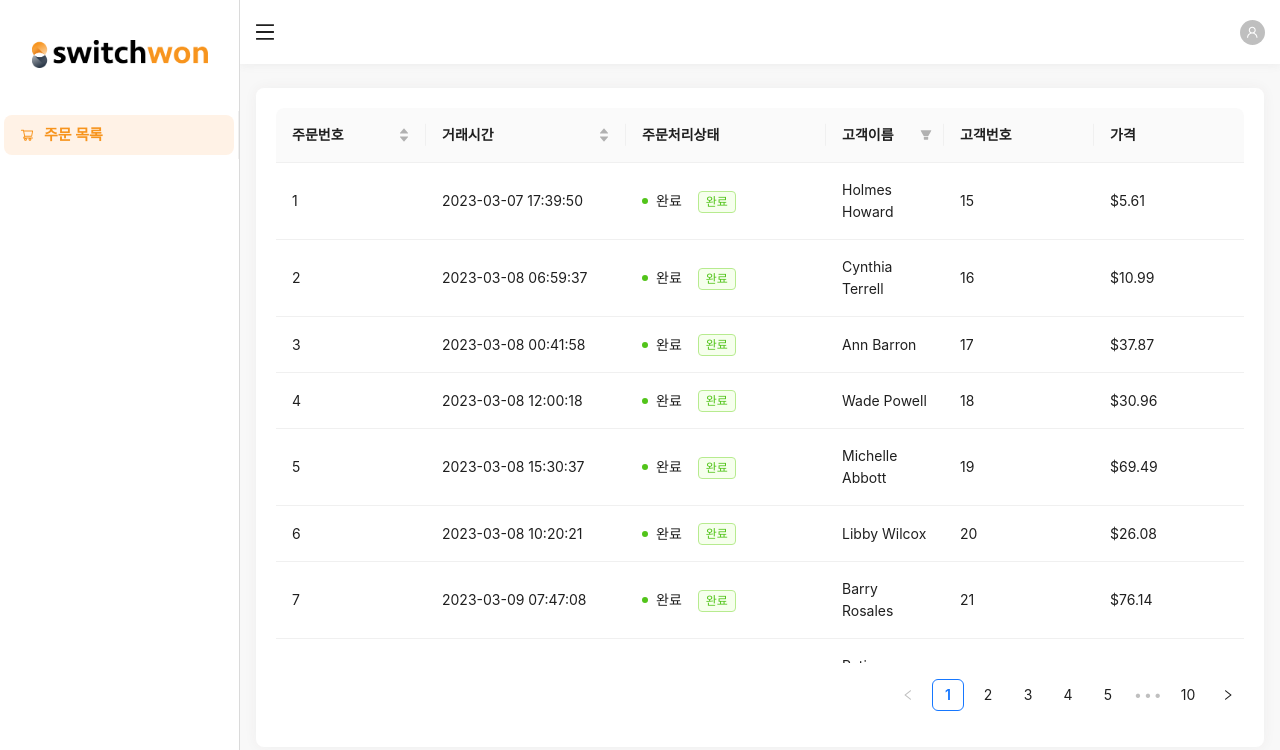
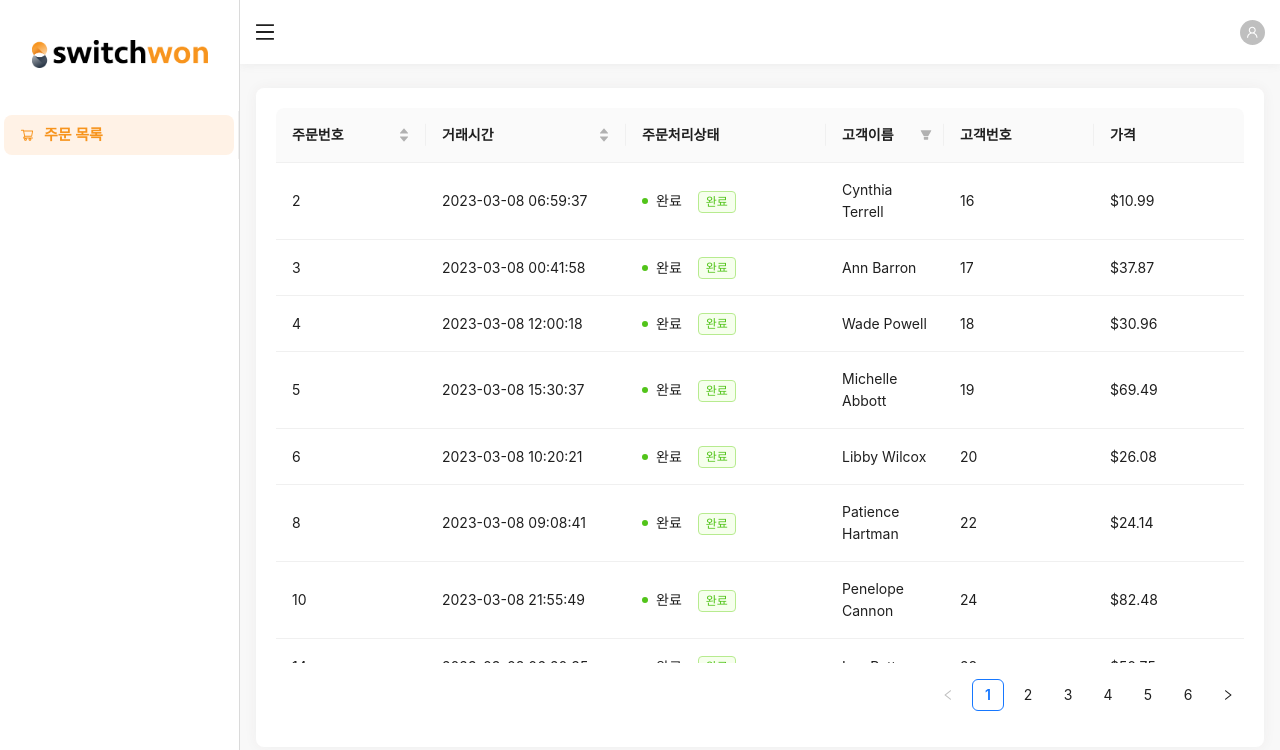
Before and after one commit to hyemin33/pre-onboarding-9th-4-hm, a React (Vite) app: page / in a window 1280 px wide. Shown: the top 750 px of the page. Built offline with nearby package versions, Linux system fonts and the light colour scheme.

Commit message:
fix : columns 위치 수정

```diff
--- a/src/App.tsx
+++ b/src/App.tsx
@@ -4,15 +4,23 @@ import { useEffect, useState } from 'react';
 import mockData from '../public/mock_data.json';
 import Box from './components/Box';
 import ServiceWrapper from './layouts/ServiceWrapper';
-import ProductTableColumns from './components/tables/ProductTableColumns';
+import ProductTableColumns from './columns/ProductTableColumns';
 
 const YSCROLL = 'calc(100vh - 300px)';
+const TODAY = '2023-03-08';
 
 export function App() {
   const [data, setData] = useState([]);
 
+  // 데이터 불러오기 + 필터링 임시로..
   useEffect(() => {
-    setData(mockData);
+    let result: object[] = [];
+    if (mockData) {
+      result = mockData.filter(
+        (data) => data.transaction_time.split(' ')[0] === TODAY
+      );
+    }
+    setData(result);
   }, []);
 
   return (
--- a/src/components/tables/ProductTableColumns.tsx
+++ b/src/columns/ProductTableColumns.tsx
@@ -1,7 +1,7 @@
 import type { ColumnsType } from 'antd/es/table/interface';
 import { Badge, Tag, Space } from 'antd';
-import DataType from '../../types/DataType';
-import useSearch from '../../hooks/useSearch';
+import DataType from '../types/DataType';
+import useSearch from '../hooks/useSearch';
 
 const ProductTableColumns = () => {
   const columns: ColumnsType<DataType> = [
```
